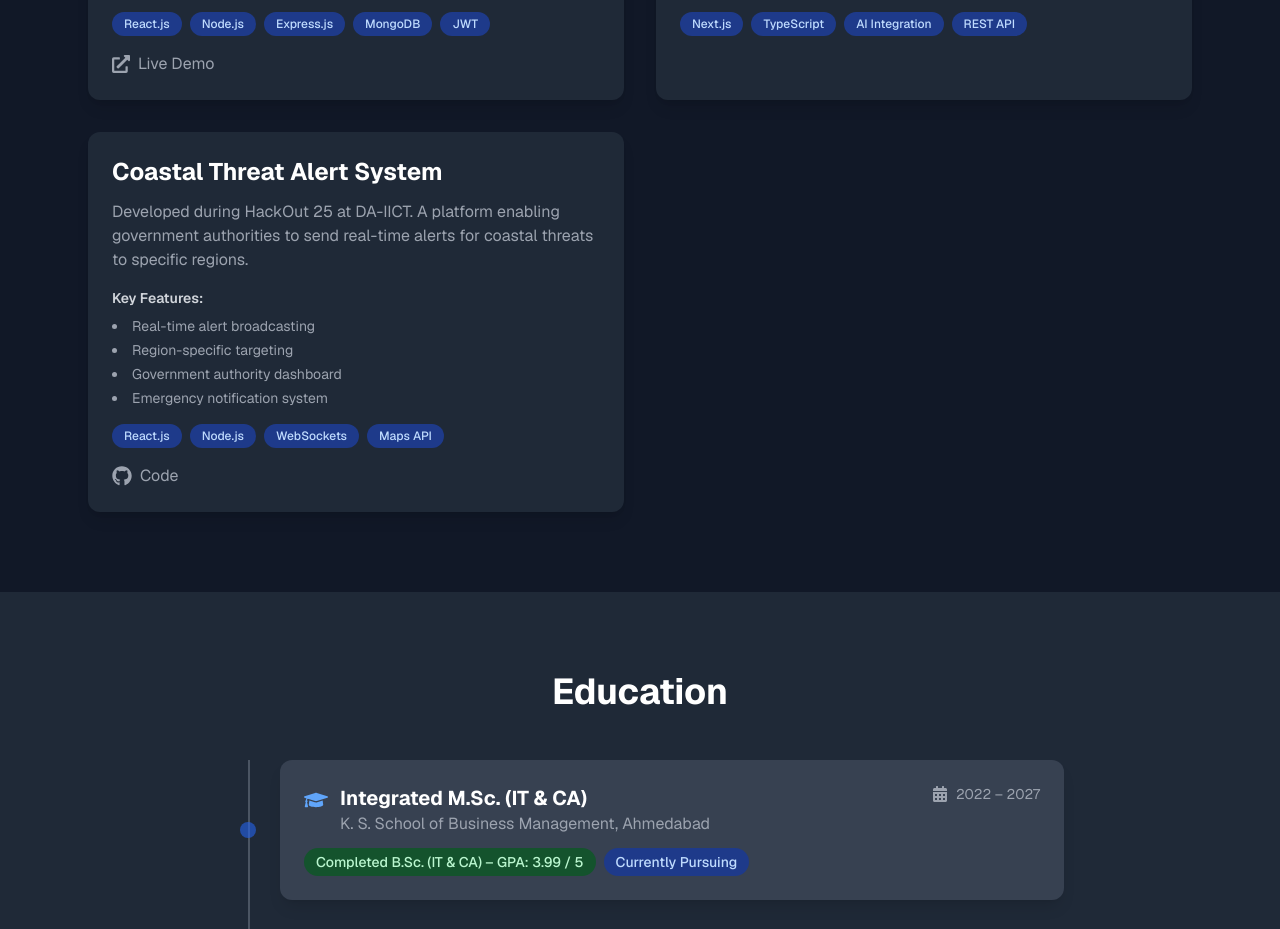
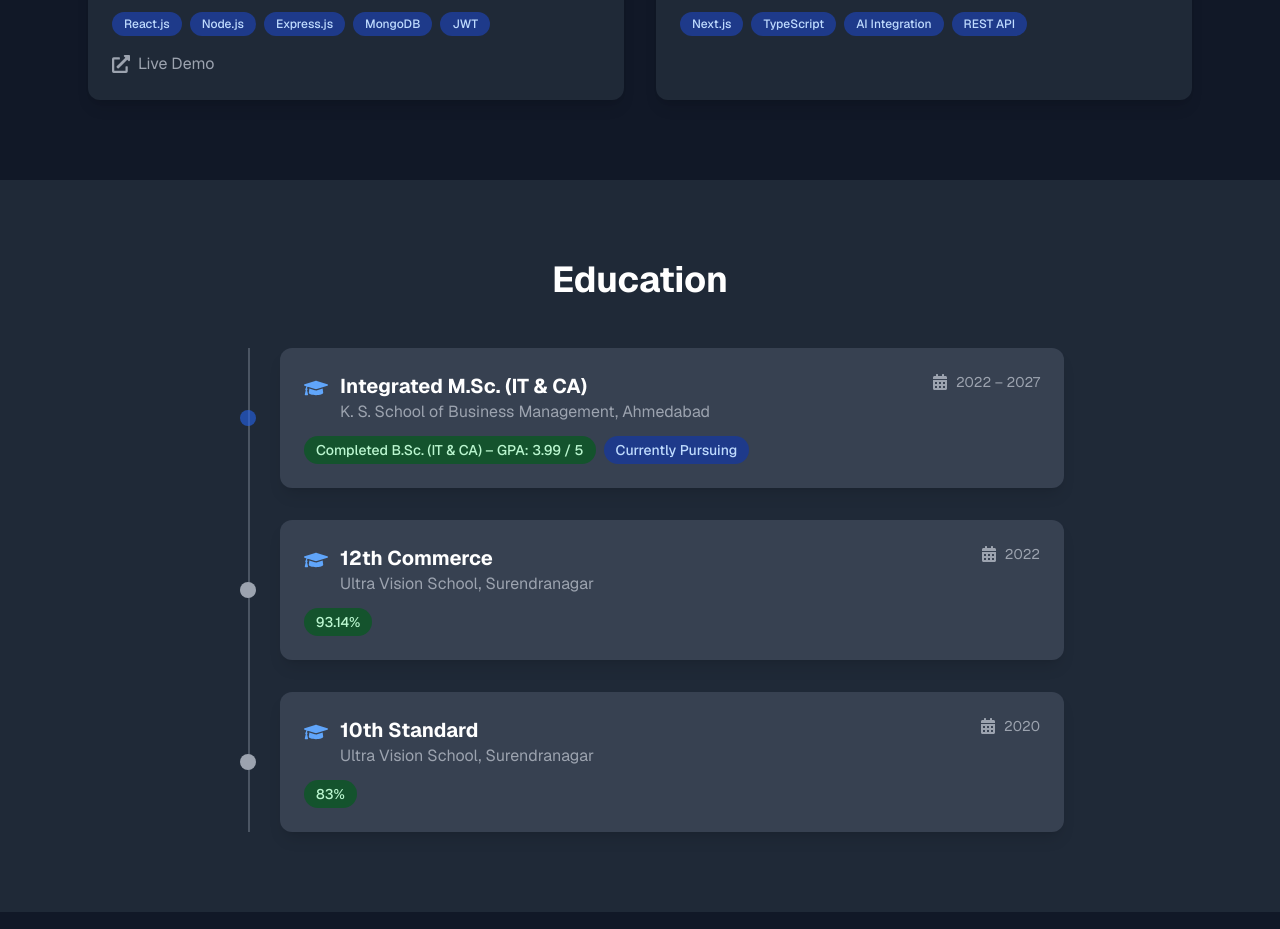
Before and after one commit to darshan1799/portfolio, a Next.js app: page / in a window 1280 px wide. Shown: the part 3220-4149 px from the top of the page. Built offline with nearby package versions, Linux system fonts and the light colour scheme.

Commit message:
changes in project data

```diff
--- a/src/components/Projects.tsx
+++ b/src/components/Projects.tsx
@@ -28,19 +28,6 @@ const projects = [
       "AI-powered sentiment analysis",
       "Customizable response templates",
       "Real-time Google Reviews integration",
-    ],
-  },
-  {
-    title: "Coastal Threat Alert System",
-    description:
-      "Developed during HackOut 25 at DA-IICT. A platform enabling government authorities to send real-time alerts for coastal threats to specific regions.",
-    tech: ["React.js", "Node.js", "WebSockets", "Maps API"],
-    github: "https://github.com/darshan1799/hackathon-project",
-    highlights: [
-      "Real-time alert broadcasting",
-      "Region-specific targeting",
-      "Government authority dashboard",
-      "Emergency notification system",
     ],
   },
 ];
```
